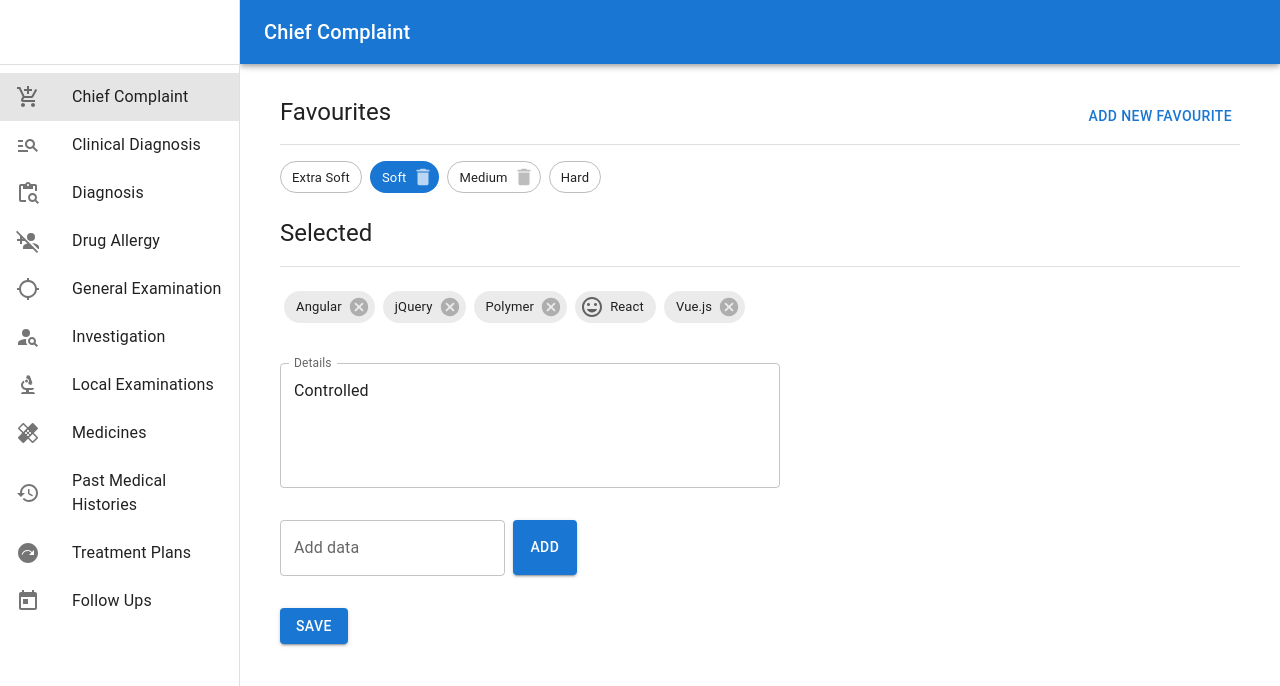
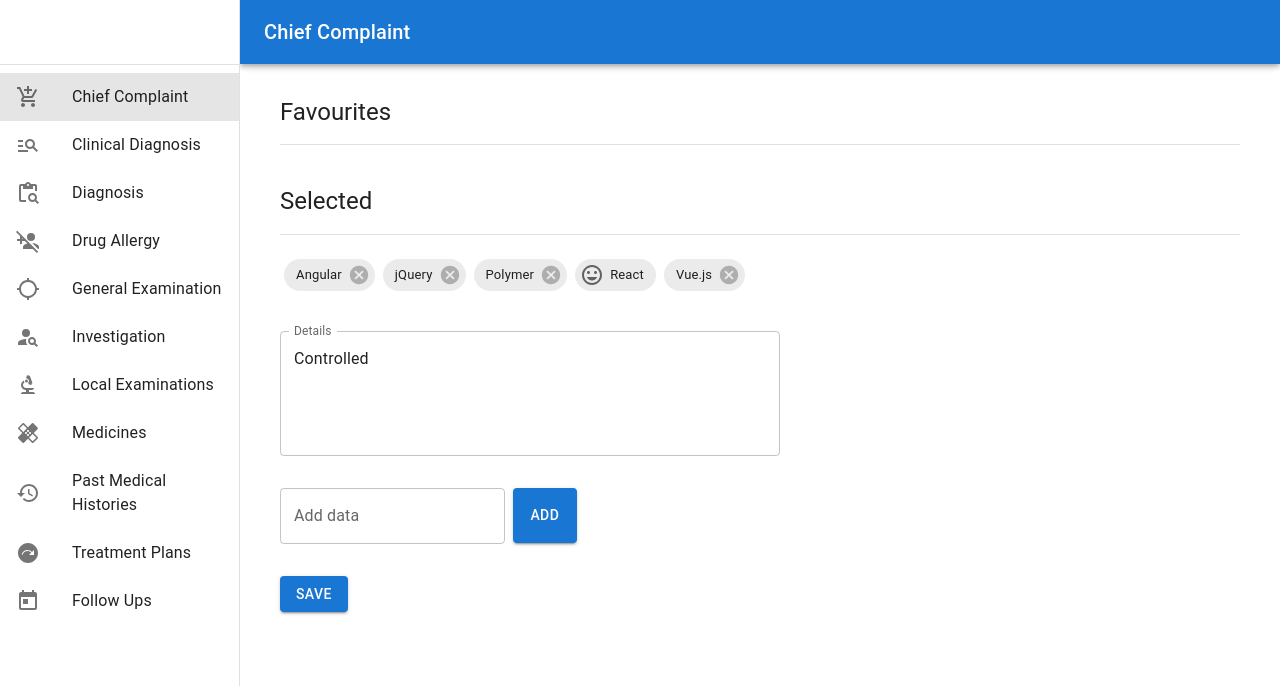
Before and after one commit to ajaynair1998/Hospital-Management, a React (Create React App) app in the folder frontend/: page / in a window 1280 px wide. Shown: the top 686 px of the page. Built offline with nearby package versions, Linux system fonts and the light colour scheme.

Commit message:
add : adding favourites implementation done

```diff
--- a/frontend/src/components/AddFavourite/index.tsx
+++ b/frontend/src/components/AddFavourite/index.tsx
@@ -2,23 +2,31 @@ import React, { useState } from "react";
 import Box from "@mui/material/Box";
 import TextField from "@mui/material/TextField";
 import Button from "@mui/material/Button";
+import { useDispatch } from "react-redux";
+import { getFavourites } from "../../helpers/functions";
+import { setFavourites } from "../../redux/Reducers/favouritesDataReducer";
 
 interface Props {
 	addNewFavourite: (category: string, data: string) => Promise<any>;
 	category: string;
 }
 const AddFavourite: React.FC<Props> = ({ addNewFavourite, category }) => {
+	const dispatch = useDispatch();
 	const [data, setData] = useState("");
 	let handleChange = (data: string) => {
 		setData(data);
 	};
+
 	let handleAdd = async (
 		e: React.MouseEvent<HTMLButtonElement, MouseEvent>
 	) => {
-		console.log("Add pressed on favourite");
 		let success = await addNewFavourite(category, data);
 		if (success) {
 			setData("");
+			let favourites = await getFavourites();
+			if (favourites.status === 200) {
+				dispatch(setFavourites(favourites.data));
+			}
 		}
 	};
 	return (
--- a/frontend/src/components/favourites/index.tsx
+++ b/frontend/src/components/favourites/index.tsx
@@ -7,6 +7,11 @@ import Stack from "@mui/material/Stack";
 import Divider from "@mui/material/Divider";
 import Typography from "@mui/material/Typography";
 import DeleteIcon from "@mui/icons-material/Delete";
+import { capitalizeFirstLetter } from "../../helpers/functions";
+
+interface Props {
+	favourites: any[];
+}
 
 interface IFavouriteChip {
 	id: number;
@@ -40,7 +45,7 @@ const FavouriteChip = ({
 	}
 };
 
-export default function Favourites() {
+export default function Favourites({ favourites }: Props) {
 	return (
 		<Box sx={{ width: "100%", bgcolor: "background.paper" }}>
 			<Box sx={{ my: 1, mx: 2 }}>
@@ -54,16 +59,21 @@ export default function Favourites() {
 						{/* <Typography gutterBottom variant="h6" component="div">
 							Add Favourite
 						</Typography> */}
-						<Box>
+						{/* <Box>
 							<Button>Add New Favourite</Button>
-						</Box>
+						</Box> */}
 					</Grid>
 				</Grid>
 			</Box>
 			<Divider variant="middle" />
 			<Box sx={{ m: 2 }}>
-				<Stack direction="row" spacing={1}>
-					<Chip
+				<Stack
+					direction="row"
+					spacing={1}
+					flexWrap={"wrap"}
+					alignItems={"flex-start"}
+				>
+					{/* <Chip
 						label="Extra Soft"
 						deleteIcon={<DeleteIcon />}
 						variant="outlined"
@@ -79,8 +89,28 @@ export default function Favourites() {
 						deleteIcon={<DeleteIcon />}
 						variant="outlined"
 						onDelete={() => {}}
-					/>
-					<Chip label="Hard" deleteIcon={<DeleteIcon />} variant="outlined" />
+					/> */}
+
+					{favourites &&
+						favourites.length > 0 &&
+						favourites.map((item) => {
+							return (
+								<Chip
+									key={item.id}
+									label={capitalizeFirstLetter(item.data)}
+									deleteIcon={<DeleteIcon />}
+									variant="outlined"
+									onDelete={() => {}}
+									sx={{
+										mb: "10px!important",
+										ml: "0px!important",
+										mr: "5px!important",
+									}}
+								/>
+							);
+						})}
+
+					{/* <Chip label="Hard" deleteIcon={<DeleteIcon />} variant="outlined" /> */}
 				</Stack>
 			</Box>
 		</Box>
--- a/frontend/src/helpers/functions.ts
+++ b/frontend/src/helpers/functions.ts
@@ -16,3 +16,7 @@ export const getFavourites: (category?: string) => Promise<any> = async (
 		console.log(err);
 	}
 };
+
+export function capitalizeFirstLetter(string: string) {
+	return string.charAt(0).toUpperCase() + string.slice(1);
+}
--- a/frontend/src/hooks/favourites.tsx
+++ b/frontend/src/hooks/favourites.tsx
@@ -1,9 +1,12 @@
 import React, { useEffect, useState } from "react";
-import { useSelector } from "react-redux";
+import { useDispatch, useSelector } from "react-redux";
+import { getFavourites } from "../helpers/functions";
 import { IStore } from "../helpers/interfaces";
+import { setFavourites } from "../redux/Reducers/favouritesDataReducer";
 
 const FavouritesHook = () => {
-	const [favourites, setFavourites] = useState([]);
+	const dispatch = useDispatch();
+	const [favourites, setFavouritesInState] = useState([]);
 	let { data } = useSelector((state: IStore) => state.categoriesStore);
 	let location = data.location;
 
@@ -13,10 +16,11 @@ const FavouritesHook = () => {
 
 	async function fetchAllFavourites() {
 		try {
-			let data = await window.electron.favouritesApi.get({
-				type: location,
-			});
-			setFavourites(data);
+			let favourites = await getFavourites();
+			if (favourites.status === 200) {
+				setFavouritesInState(data);
+				dispatch(setFavourites(favourites.data));
+			}
 		} catch (err) {
 			console.log(err);
 		}
--- a/frontend/src/pages/PatientTreatmentDetails/functionalities/ChiefComplaints/index.tsx
+++ b/frontend/src/pages/PatientTreatmentDetails/functionalities/ChiefComplaints/index.tsx
@@ -6,7 +6,6 @@ import Favourites from "../../../../components/Favourites";
 import BasicSaveAllButton from "../../../../components/SaveAllButton";
 import SelectionArray from "../../../../components/SelectionArray";
 import TextFieldComponent from "../../../../components/TextField";
-import FavouritesHook from "../../../../hooks/favourites";
 import AddFavourite from "../../../../components/AddFavourite";
 
 let Container = styled.div`
@@ -16,13 +15,12 @@ let Container = styled.div`
 
 interface Props {
 	addNewFavourite: (category: string, data: string) => Promise<any>;
+	favourites: any[];
 }
-const ChiefComplaints: React.FC<Props> = ({ addNewFavourite }) => {
-	let favourites = FavouritesHook();
-
+const ChiefComplaints: React.FC<Props> = ({ addNewFavourite, favourites }) => {
 	return (
 		<Container>
-			<Favourites />
+			<Favourites favourites={favourites} />
 			<SelectionArray />
 			<TextFieldComponent />
 			<AddFavourite
--- a/frontend/src/pages/PatientTreatmentDetails/functionalities/index.tsx
+++ b/frontend/src/pages/PatientTreatmentDetails/functionalities/index.tsx
@@ -1,11 +1,16 @@
 import React from "react";
 import styled from "styled-components";
+import FavouritesHook from "../../../hooks/favourites";
 import { getFavourites } from "../../../helpers/functions";
 import ChiefComplaints from "./ChiefComplaints";
+import { useSelector } from "react-redux";
+import { IStore } from "../../../helpers/interfaces";
 
 let FunctionalityContainer = styled.div``;
 
 const Functionalities = () => {
+	let { data } = useSelector((state: IStore) => state.favouritesDataStore);
+	FavouritesHook();
 	let addNewFavourite = async (
 		category: string,
 		data: string
@@ -26,9 +31,10 @@ const Functionalities = () => {
 			return false;
 		}
 	};
+
 	return (
 		<FunctionalityContainer>
-			<ChiefComplaints addNewFavourite={addNewFavourite} />
+			<ChiefComplaints addNewFavourite={addNewFavourite} favourites={data} />
 		</FunctionalityContainer>
 	);
 };
--- a/frontend/src/pages/PatientTreatmentDetails/index.tsx
+++ b/frontend/src/pages/PatientTreatmentDetails/index.tsx
@@ -42,7 +42,6 @@ export default function ResponsiveDrawer(props: Props) {
 	};
 	const dispatch = useDispatch();
 	const { data } = useSelector((state: IStore) => state.categoriesStore);
-	console.log("🚀 ~ file: index.tsx ~ line 43 ~ ResponsiveDrawer ~ data", data);
 
 	const drawer = (
 		<div>
--- a/frontend/src/redux/reducers/favouritesDataReducer.ts
+++ b/frontend/src/redux/reducers/favouritesDataReducer.ts
@@ -3,7 +3,7 @@ import { createSlice } from "@reduxjs/toolkit";
 export const favouritesDataSlice = createSlice({
 	name: "favouritesData",
 	initialState: {
-		data: {},
+		data: [],
 	},
 	reducers: {
 		setFavourites: (state, action) => {
```
Also changed, not shown: 2 other files (tests, documents, lock files or other folders).
